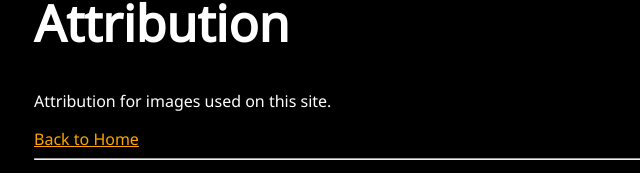
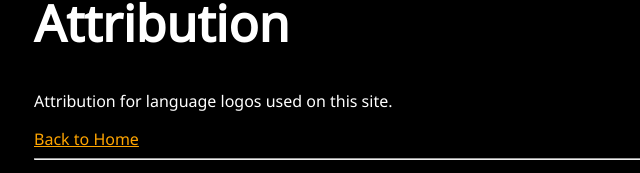
Before and after one commit to TrueSunGaming/truesungaming.github.io, a SvelteKit app: page /attribution in a window 1280 px wide. Shown: the part 101-274 px from the top of the page, without its empty margins (22-662 px from the left). Built offline with nearby package versions, Linux system fonts and the light colour scheme.

Commit message:
change attribution description

```diff
--- a/src/routes/attribution/+page.svelte
+++ b/src/routes/attribution/+page.svelte
@@ -11,7 +11,7 @@
 {#if loaded}
     <h1 in:fly={{ duration: 300, x: -100, opacity: 0 }}>Attribution</h1>
 
-    <p in:fly={{ delay: 200, duration: 300, x: -100, opacity: 0 }}>Attribution for images used on this site.</p>
+    <p in:fly={{ delay: 200, duration: 300, x: -100, opacity: 0 }}>Attribution for language logos used on this site.</p>
 {:else}
     <h1>loading...</h1>
 
```
